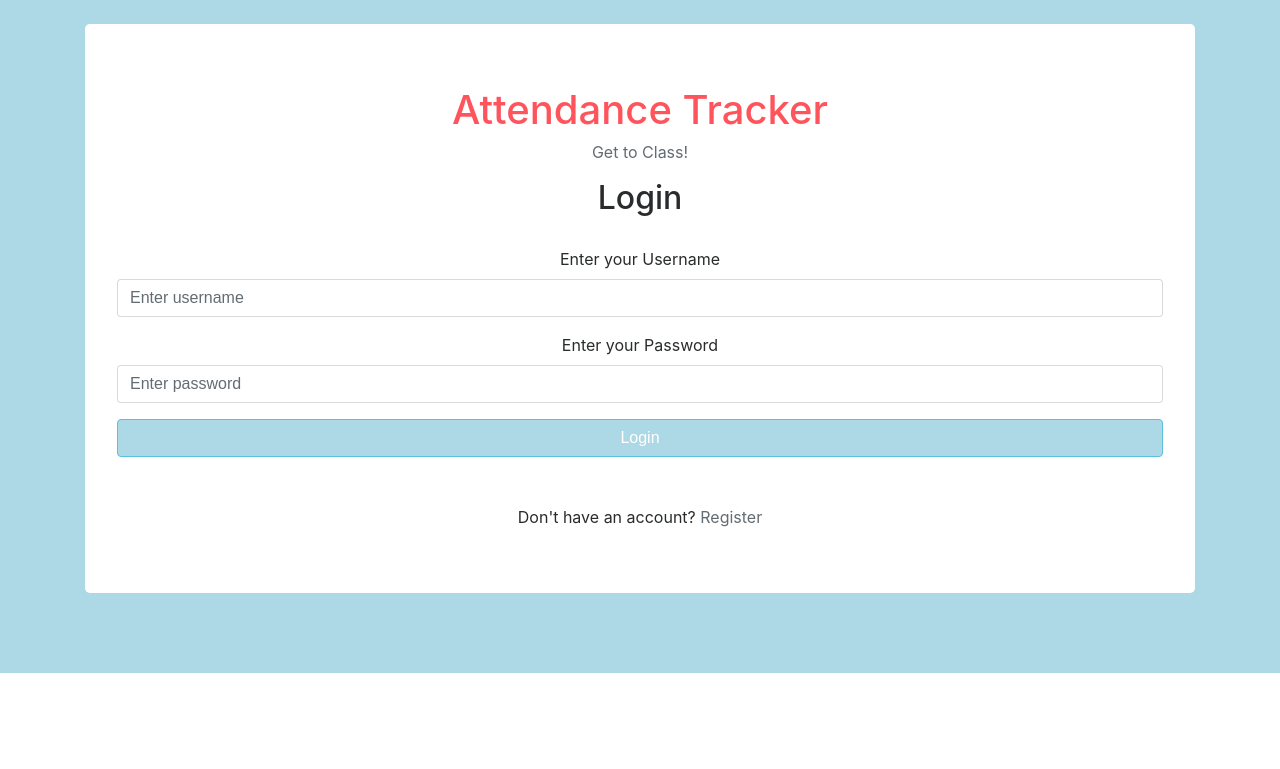
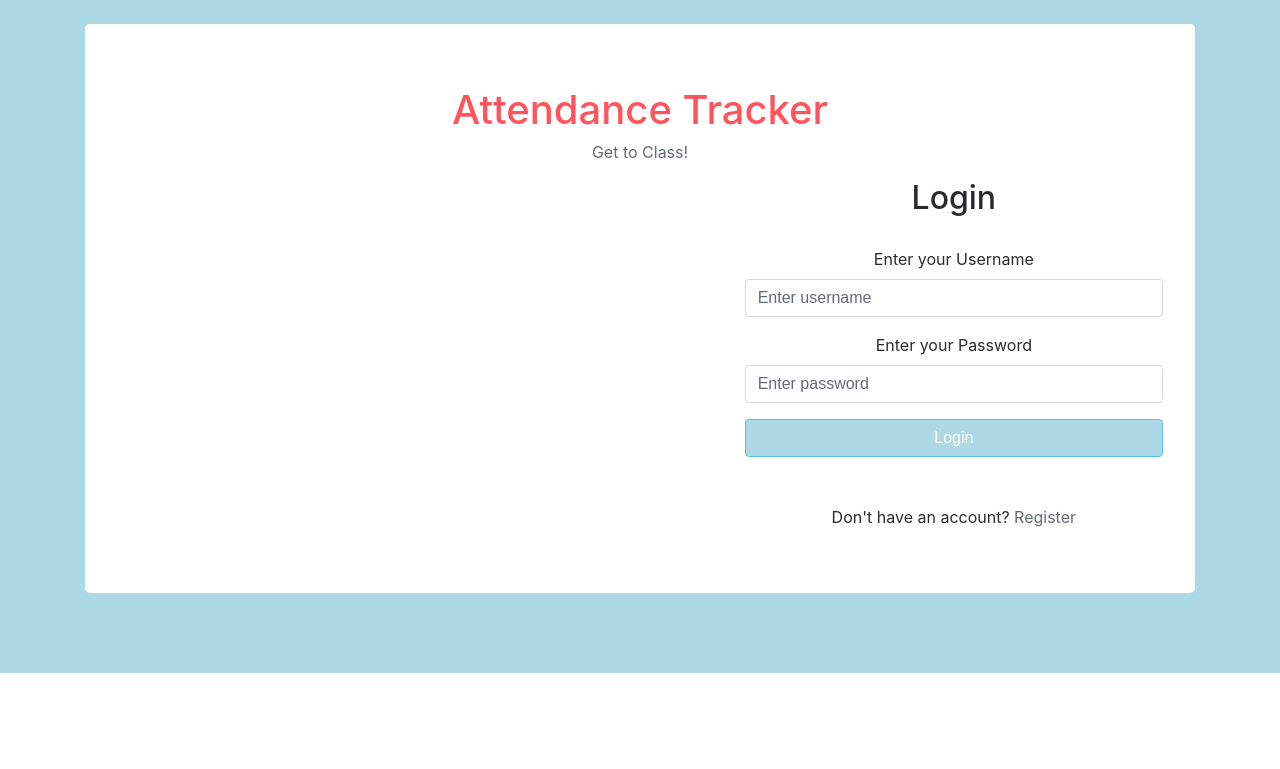
Before and after one commit to GiorgioVi/DaMisfits, a Flask app: page /login in a window 1280 px wide. Shown: the part 182-951 px from the top of the page. Run offline with Flask 2, Linux system fonts and the light colour scheme; some libraries are stand-ins or nearby versions.

Commit message:
Update login.html

```diff
--- a/DaMisfits/templates/login.html
+++ b/DaMisfits/templates/login.html
@@ -10,6 +10,10 @@ Login
   <p class="text-muted text-center">Get to Class!</p>
 
   <center>
+  <div class="row">
+    <div class="col-7">
+    </div>
+    <div class="col-5">
   <h2>Login</h2> <br>
   <form method = "POST" action ="/login">
 
@@ -23,10 +27,12 @@ Login
   </div>
   <input style="background-color: lightblue;" class="btn btn-info btn-block" type="submit" name="form" value="Login">
   <br><br>
-      </form>
+  </form>
 
   Don't have an account? <a class="text-muted" href="/create">Register</a>
   </form>
+    </div>
+  </div>
 </center>
   </div>
 </div>
```
